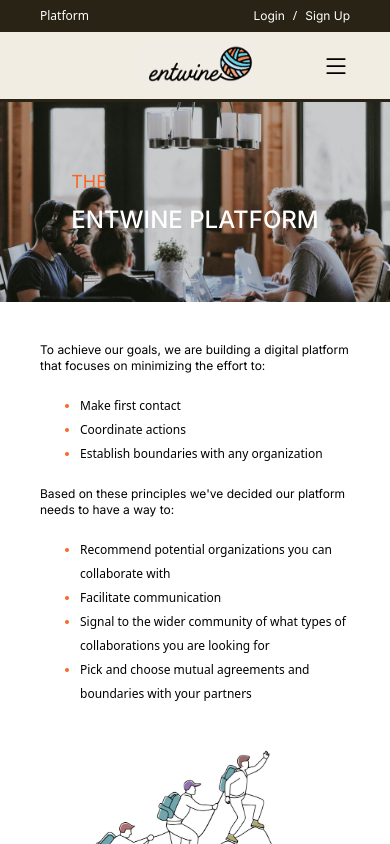
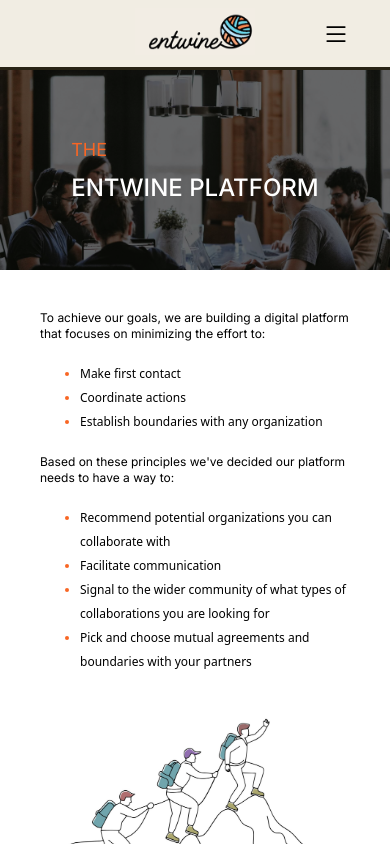
Before and after one commit to teamentwine/entwine-website, a Next.js app: page /platform in a window 390 px wide. Shown: the top 844 px of the page. Built offline with nearby package versions, Linux system fonts and the light colour scheme.

Commit message:
Shom Tweaks - darken image on platform page - comment out login banner

```diff
--- a/src/app/components/Footer.tsx
+++ b/src/app/components/Footer.tsx
@@ -15,6 +15,10 @@
 
     const handleSocialLinkClick = (platform: string) => {
         posthog.capture('social_link_clicked', { platform });
+    };
+
+    const handleFooterNavLinkClick = (label: string) => {
+        posthog.capture('footer_nav_link_clicked', { label });
     };
 
     return(
@@ -49,10 +53,10 @@
                 <div className="md:space-y-8 xxs:space-y-5 flex flex-col">
                     {/* menu links */}
                     <div className="xxs:grid md:grid-cols-5 xxs:grid-cols-3 items-center md:text-right md:gap-4 xxs:gap-10 font-body md:text-sm sm:text-lg xs:text-sm xxs:text-xs font-bold uppercase">
-                        <Link href="/team"><p>team</p></Link>
-                        <Link href="/volunteer"><p>volunteer</p></Link>
-                        <Link href="/waitlist"><p>waitlist</p></Link>
-                        <Link href="/platform"><p>platform</p></Link>
+                        <Link href="/team" onClick={() => handleFooterNavLinkClick('team')}><p>team</p></Link>
+                        <Link href="/volunteer" onClick={() => handleFooterNavLinkClick('volunteer')}><p>volunteer</p></Link>
+                        <Link href="/waitlist" onClick={() => handleFooterNavLinkClick('waitlist')}><p>waitlist</p></Link>
+                        <Link href="/platform" onClick={() => handleFooterNavLinkClick('platform')}><p>platform</p></Link>
                         {/* <Link href="#"><p>donate</p></Link> */}
                     </div>
                     {/* copyright*/}
--- a/src/app/components/Navbar.tsx
+++ b/src/app/components/Navbar.tsx
@@ -21,6 +21,14 @@
         closeMobileMenu();
         posthog.capture('nav_link_clicked', { label });
     };
+
+    const handleLoginClick = () => {
+        posthog.capture('login_clicked');
+    };
+
+    const handleSignupClick = () => {
+        posthog.capture('signup_clicked');
+    };
     /* Closes the menu when window goes out of mobile size
     ** Prevents issue where opened mobile menu on screen expansion
     ** messes with desktop/tablet menu layout
@@ -39,13 +47,13 @@
 
     return(
         <section id="header flex items-center" className={`${ isOpen ? "fixed h-screen overflow-y-auto w-full z-100": ""}`} >
-            {/* login */}
+            {/* login
             <div className="bg-background-dark flex items-center justify-end-safe text-white py-2 md:py-5 xxs:py-2 relative">
-                {/* link to platfrom */}
+                 link to platfrom
               <p className="absolute xxs:left-10  sm:text-xl xxs:text-xs md:hidden"><Link href="/platform">Platform</Link></p>
-                {/* TODO: Conditional on which of 2 to display later
-                when accounts are implemented */}
-                {/* <div className="user flex items-center">
+                 TODO: Conditional on which of 2 to display later
+                when accounts are implemented
+                 <div className="user flex items-center">
                     <Link href="#" className="sm:w-8 xxs:w-5 mr-3">
                         <svg xmlns="http://www.w3.org/2000/svg" fill="currentColor" className="bi bi-person-circle mr-3 svg" viewBox="0 0 16 16">
                             <path d="M11 6a3 3 0 1 1-6 0 3 3 0 0 1 6 0"/>
@@ -53,15 +61,15 @@
                         </svg>
                     </Link>
                     <p className="font-body">Hello, Sierra</p>
-                </div> */}
+                </div>
                 <div className="login-signup flex space-x-2 md:ml-auto xxs:pr-10 md:pr-20">
-                    <Link href="#"><p className="font-body">Login</p></Link>
+                    <Link href="#" onClick={handleLoginClick}><p className="font-body">Login</p></Link>
                     <p>/</p>
-                    <Link href="#"><p className="font-body">Sign Up</p></Link>
+                    <Link href="#" onClick={handleSignupClick}><p className="font-body">Sign Up</p></Link>
                 </div>
-                {/* - - - */}
+                 - - -
 
-            </div>
+            </div>*/}
 
             <div className="nav-area flex bg-background-base relative">
                 <div className={`flex justify-center items-center ${isOpen ? "drop-shadow-lg drop-shadow-gray-500": ""} bg-background-base`}>
--- a/src/app/platform/page.tsx
+++ b/src/app/platform/page.tsx
@@ -13,7 +13,7 @@
     return(
         <section id="platofirm_page flex flex-col xxs:relative">
             {/* Top image banner */}
-            <div className="flex flex-col bg-[url('./assets/platformImg.jpg')] xxs:bg-no-repeat xxs:h-50 xs:h-70 lg:h-90 xl:h-100 2xl:h-120 xxs:bg-cover xxs:bg-center xxs:justify-center">
+            <div className="flex flex-col bg-[url('./assets/platformImg.jpg')] xxs:bg-no-repeat xxs:h-50 xs:h-70 lg:h-90 xl:h-100 2xl:h-120 xxs:bg-cover xxs:bg-center xxs:justify-center bg-cover bg-black/50 bg-blend-multiply">
                 {/* Text Heading */}
                 <div className="flex flex-col xxs:space-y-2 xxs:mx-auto ">
                     <p className="font-body text-secondary-base xxs:text-lg xs:text-2xl sm:text-3xl lg:text-4xl 2xl:text-5xl">THE</p>
```
Also changed, not shown: .claude/skills/integration-nextjs-app-router/SKILL.md, 1 other file (tests, documents, lock files or other folders).
